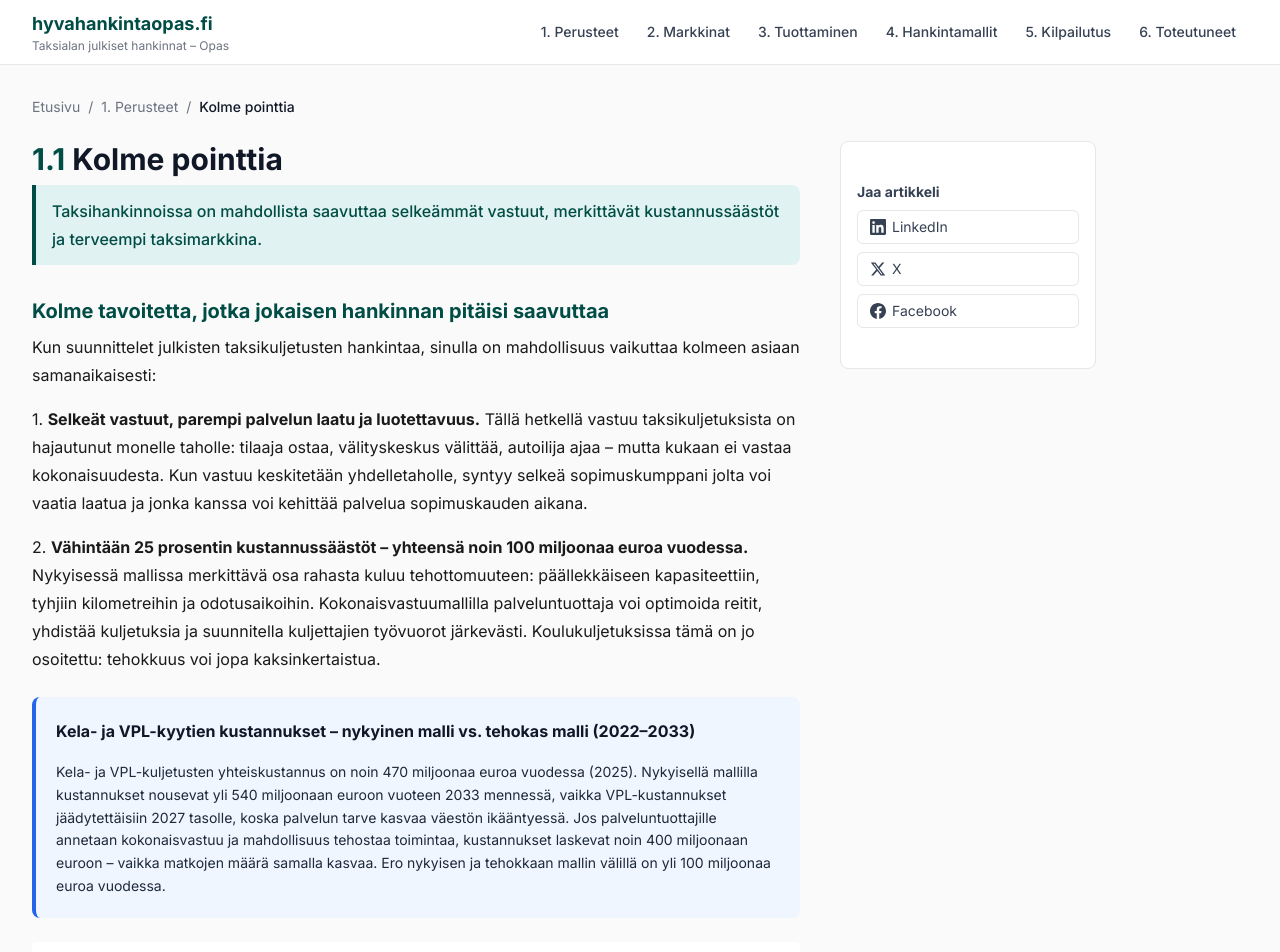
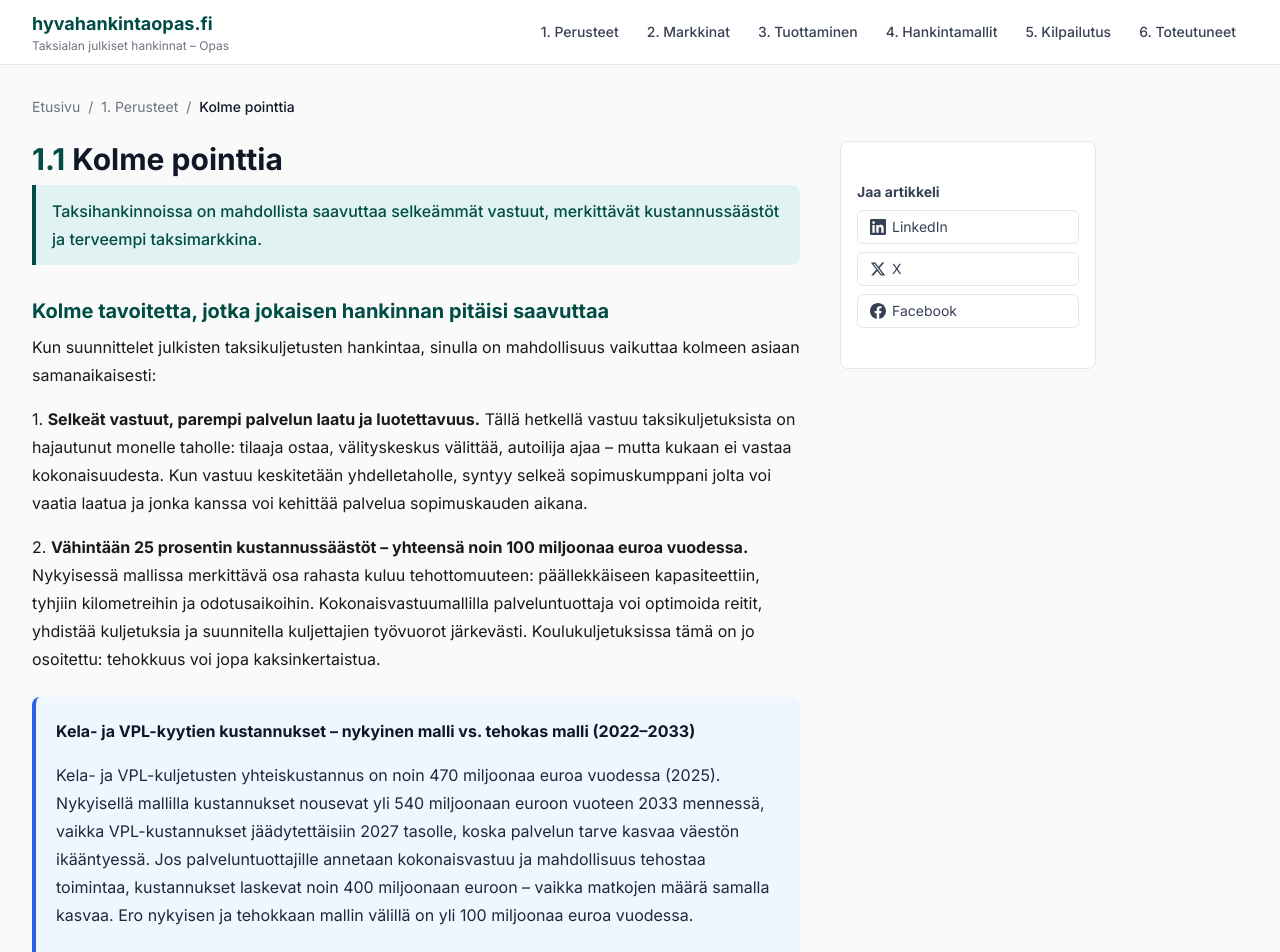
Before and after one commit to tuomohalminen-blip/hyvahankintaopas, a Next.js app: page /kolme-pointtia in a window 1280 px wide. Shown: the top 952 px of the page. Built offline with nearby package versions, Linux system fonts and the light colour scheme.

Commit message:
FactBox renderer: support images, lists and mixed content

```diff
--- a/app/[slug]/page.tsx
+++ b/app/[slug]/page.tsx
@@ -123,14 +123,34 @@ function renderContent(content: string) {
         i++
       }
       i++
-      const isListFact = textLines.every((l) => l.startsWith("- "))
+      const renderFactLines = () => {
+        const nodes: React.ReactNode[] = []
+        let listItems: string[] = []
+        let k = 0
+        const flushList = () => {
+          if (listItems.length) {
+            nodes.push(<ul key={k++} className="list-disc pl-4 space-y-1 mb-2">{listItems.map((it, j) => <li key={j}>{it}</li>)}</ul>)
+            listItems = []
+          }
+        }
+        for (const tl of textLines) {
+          const imgM = tl.match(/^!\[([^\]]*)\]\(([^)]+)\)$/)
+          if (imgM) {
+            flushList()
+            nodes.push(<figure key={k++} className="my-3"><Image src={imgM[2]} alt={imgM[1]} width={1200} height={900} className="w-full h-auto rounded" />{imgM[1] && <figcaption className="mt-1 text-xs text-center text-[#6b7280]">{imgM[1]}</figcaption>}</figure>)
+          } else if (tl.startsWith("- ")) {
+            listItems.push(tl.slice(2))
+          } else {
+            flushList()
+            nodes.push(<p key={k++} className="mb-2" dangerouslySetInnerHTML={{ __html: formatInline(tl) }} />)
+          }
+        }
+        flushList()
+        return nodes
+      }
       elements.push(
         <FactBox key={key++} title={title}>
-          {isListFact ? (
-            <ul className="list-disc pl-4 space-y-1">
-              {textLines.map((l, j) => <li key={j}>{l.slice(2)}</li>)}
-            </ul>
-          ) : textLines.join(" ")}
+          <div>{renderFactLines()}</div>
         </FactBox>
       )
       continue
```
